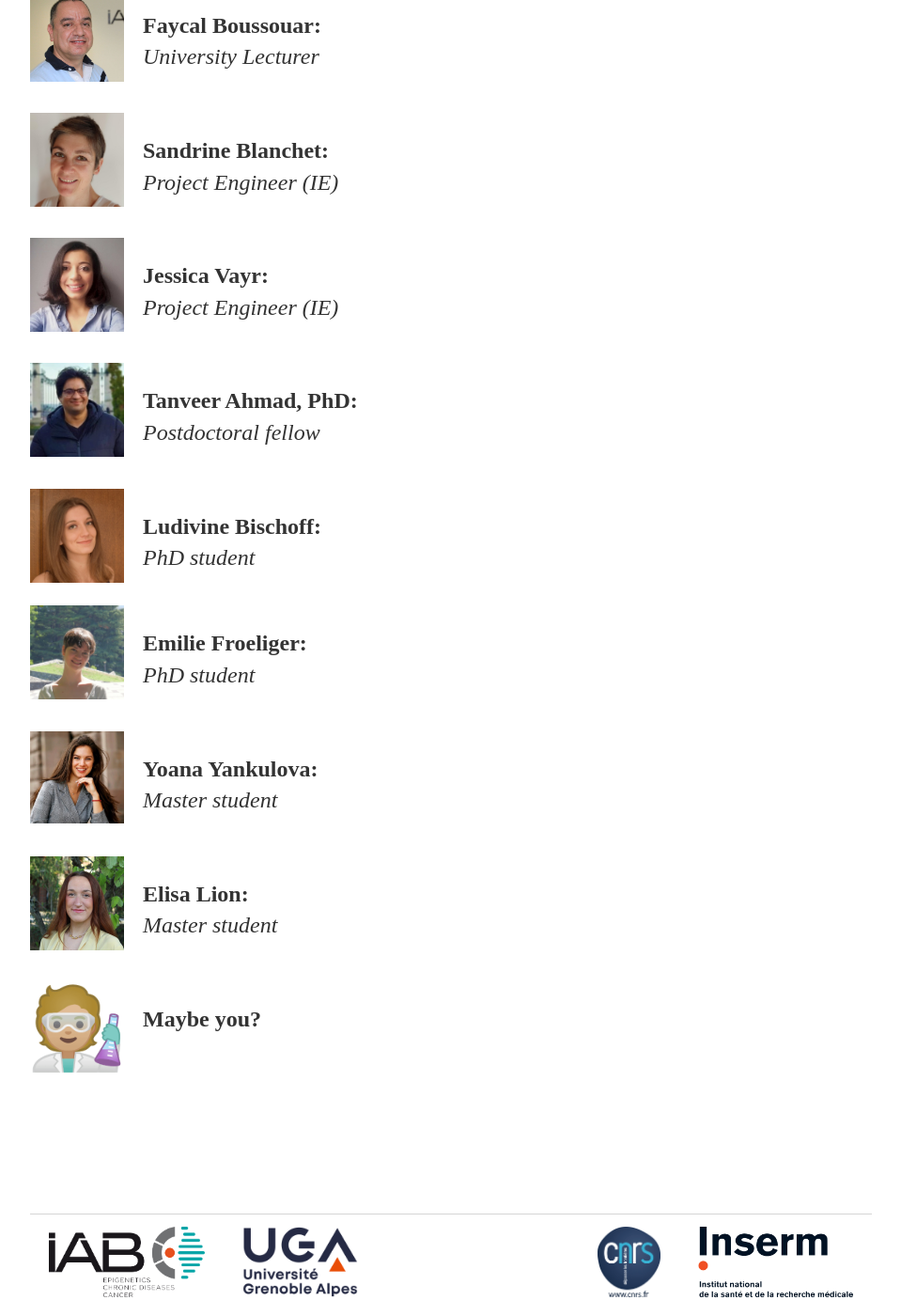
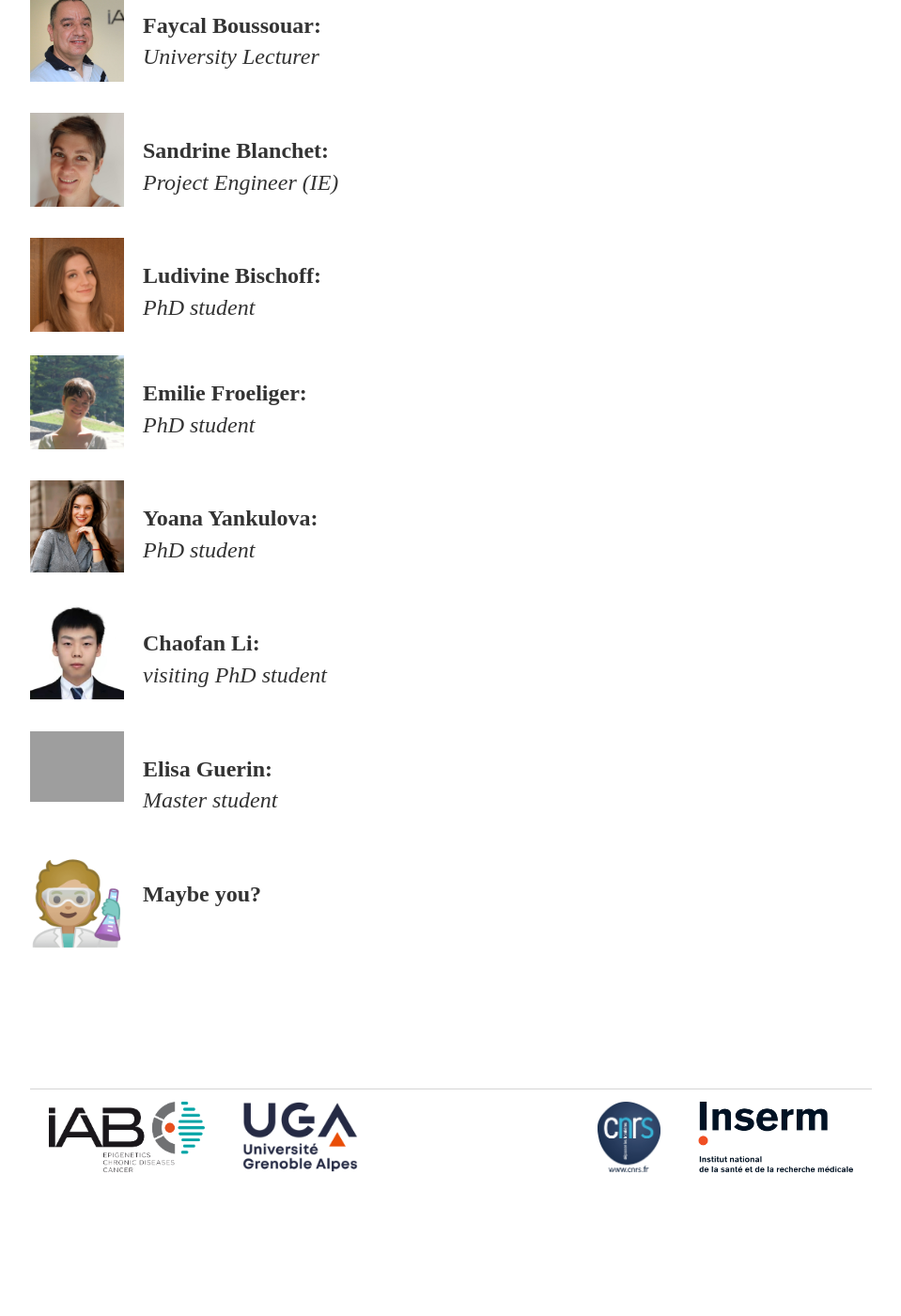
Before and after one commit to Reynoird-Lab/Reynoird-lab.github.io, a Jekyll site: the page built from People/index.html, in a window 1280 px wide and 1400 px high, scrolled down 620 px. Shown: the whole window at 94% size, without its empty margins (160-1119 px from the left). Built offline with Jekyll 4.4.1, drawn with Linux system fonts in a browser that asks for light colours; Markdown is read by kramdown in place of the engine named in the settings; after the commit the page ends 1887 px from its top, so only the background shows below that.

Commit message:
Update index.html

```diff
--- a/People/index.html
+++ b/People/index.html
@@ -19,17 +19,15 @@
 <br>
 <img alt="SB" src="https://reynoird-lab.github.io/Images/blanchet.jpg" style="margin: 0px 20px 10px 0px;" align="left" width="100"/> <p><b>Sandrine Blanchet:</b><br><i>Project Engineer (IE)</i><br></p>
 <br>
-<img alt="JV" src="https://reynoird-lab.github.io/Images/Jessica_Vayr.jpg" style="margin: 0px 20px 10px 0px;" align="left" width="100"/> <p><b>Jessica Vayr: </b><br><i>Project Engineer (IE)</i><br></p>
-<br>
-<img alt="TA" src="https://reynoird-lab.github.io/Images/Tanveer_Ahmad.jpg" style="margin: 0px 20px 10px 0px;" align="left" width="100"/> <p><b>Tanveer Ahmad, PhD: </b><br><i>Postdoctoral fellow</i><br></p>
-<br>
 <img alt="LB" src="https://reynoird-lab.github.io/Images/Ludivine_Bischoff.jpg" style="margin: 0px 20px 10px 0px;" align="left" width="100"/> <p><b>Ludivine Bischoff: </b><br><i>PhD student</i><br>
 <br>
 <img alt="EF" src="https://reynoird-lab.github.io/Images/Emilie-Froeliger.JPG" style="margin: 0px 20px 10px 0px;" align="left" width="100"/> <p><b>Emilie Froeliger:</b><br><i>PhD student</i><br></p>
 <br>
-<img alt="yoana" src="https://reynoird-lab.github.io/Images/yoana.jpeg" style="margin: 0px 20px 10px 0px;" align="left" width="100"/> <p><b>Yoana Yankulova:</b><br><i>Master student</i><br></p>
+<img alt="yoana" src="https://reynoird-lab.github.io/Images/yoana.jpeg" style="margin: 0px 20px 10px 0px;" align="left" width="100"/> <p><b>Yoana Yankulova:</b><br><i>PhD student</i><br></p>
 <br>
-<img alt="Elisa Lion" src="https://reynoird-lab.github.io/Images/elisa.jpeg" style="margin: 0px 20px 10px 0px;" align="left" width="100"/> <p><b>Elisa Lion:</b><br><i>Master student</i><br></p>
+<img alt="yoana" src="https://reynoird-lab.github.io/Images/Chaofan Li.jpg" style="margin: 0px 20px 10px 0px;" align="left" width="100"/> <p><b>Chaofan Li:</b><br><i>visiting PhD student</i><br></p>
+<br>
+<img alt="Elisa Guerin" src="https://reynoird-lab.github.io/Images/elisa_guerin.jpeg" style="margin: 0px 20px 10px 0px;" align="left" width="100"/> <p><b>Elisa Guerin:</b><br><i>Master student</i><br></p>
 <br>
 <img alt="trainee" src="https://reynoird-lab.github.io/Images/logo_scientist.png" style="margin: 0px 20px 10px 0px;" align="left" width="100"/> <p><b>Maybe you?</b><br><i></i><br></p>
 <br>
```
